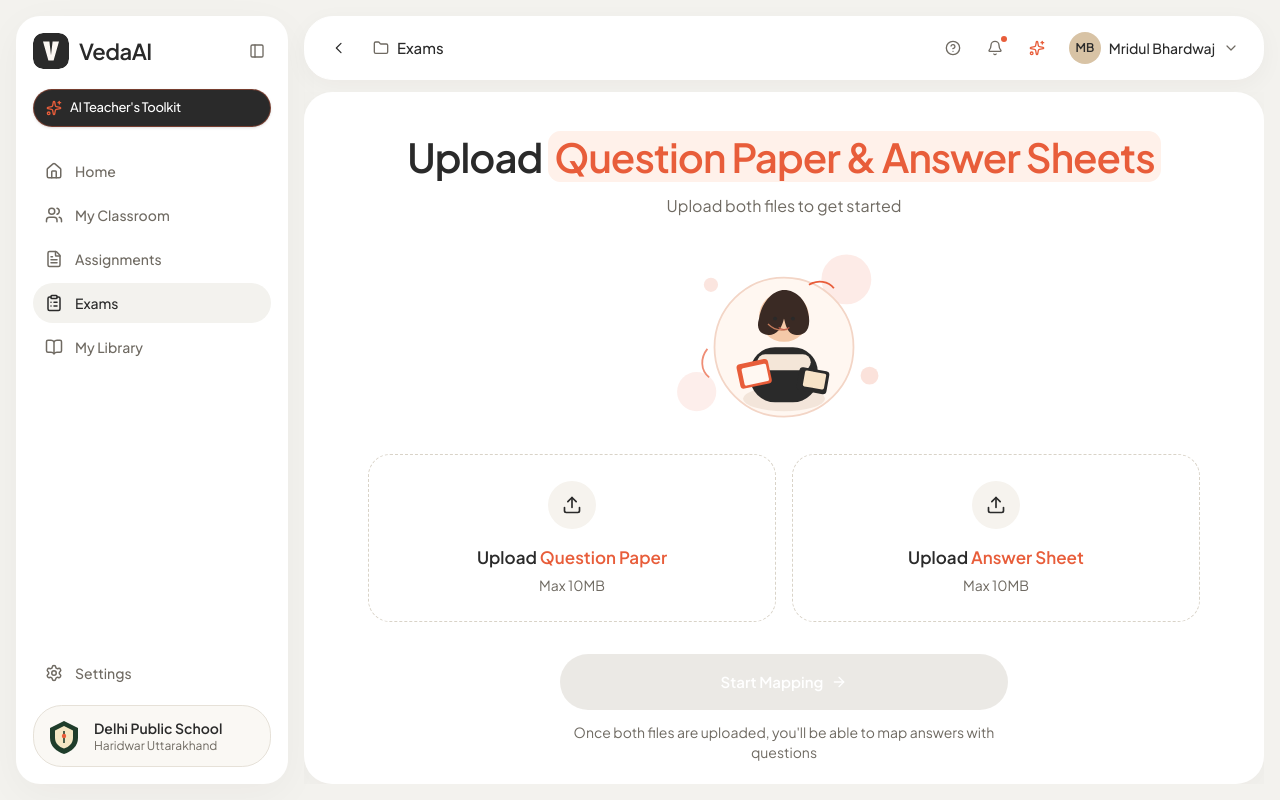
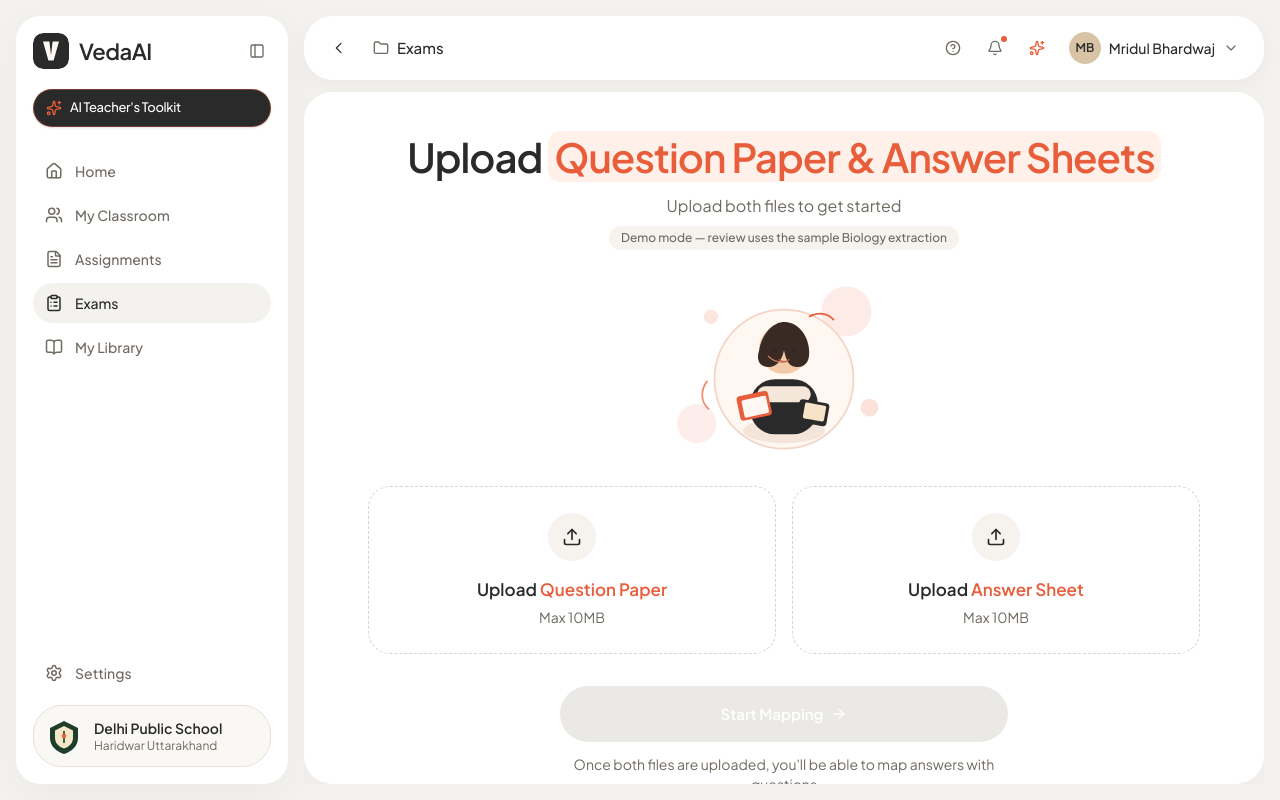
Before and after one commit to HeyMridul/MridulBhardwaj-VedaAI, a Next.js app: page /exams in a window 1280 px wide. Built offline with nearby package versions, Linux system fonts and the light colour scheme.

Commit message:
updated uploadpage

```diff
--- a/components/upload/UploadPage.tsx
+++ b/components/upload/UploadPage.tsx
@@ -1,11 +1,13 @@
 "use client";
 
+import { useEffect, useState } from "react";
 import { useRouter } from "next/navigation";
 import { ArrowRight } from "lucide-react";
 import { toast } from "sonner";
 import { TeacherIllustration } from "@/components/layout/TeacherIllustration";
 import { FileUploadCard } from "@/components/upload/FileUploadCard";
 import { useAssessmentStore } from "@/lib/assessment-store";
+import { fetchPipelineConfig } from "@/lib/pipeline/client";
 import { Button } from "@/components/ui/button";
 import { cn } from "@/lib/utils";
 
@@ -17,8 +19,15 @@ export function UploadPage() {
   const setUpload = useAssessmentStore((state) => state.setUpload);
   const clearUpload = useAssessmentStore((state) => state.clearUpload);
   const loadSampleDocuments = useAssessmentStore((state) => state.loadSampleDocuments);
+  const [liveMode, setLiveMode] = useState(false);
 
   const ready = Boolean(questionPaper && answerSheet);
+
+  useEffect(() => {
+    void fetchPipelineConfig().then((config) => {
+      setLiveMode(config.mode === "live");
+    });
+  }, []);
 
   async function handleFile(
     slot: "questionPaper" | "answerSheet",
@@ -39,6 +48,11 @@ export function UploadPage() {
         </h1>
         <p className="mt-3 text-center text-muted-foreground">
           Upload both files to get started
+        </p>
+        <p className="mt-2 rounded-full bg-[#f6f3ee] px-3 py-1 text-xs font-medium text-muted-foreground">
+          {liveMode
+            ? "Live mode — your files will be sent to OpenAI"
+            : "Demo mode — review uses the sample Biology extraction"}
         </p>
 
         <TeacherIllustration className="mt-6" />
```
